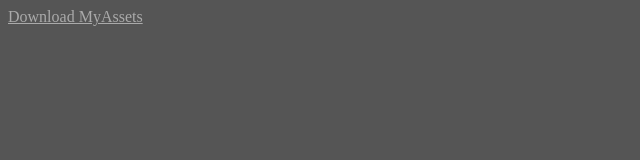
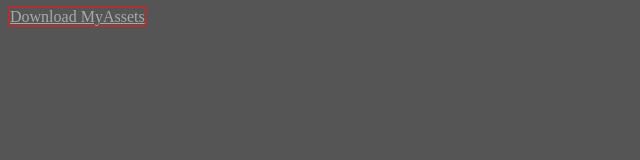
Before and after one commit to fagnergithub/unity, a plain HTML site: page index.html in a window 1280 px wide. Shown: the whole page, without its empty margins (0-640 px from the left). Drawn offline with Linux system fonts and the light colour scheme.

Commit message:
Update index.html

```diff
--- a/index.html
+++ b/index.html
@@ -6,6 +6,6 @@
     <title>Unity Assets Download</title>
   </head>
   <body style="background-color: #555555">
-    <a style="color: #aaaaaa" href="https://fagnergithub.github.io/unity/MyAssets.unitypackage">Download MyAssets</a>
+    <a style="color: #aaaaaa; border: 2px solid #aa3333" href="https://fagnergithub.github.io/unity/MyAssets.unitypackage">Download MyAssets</a>
   </body>
 </html>
```
